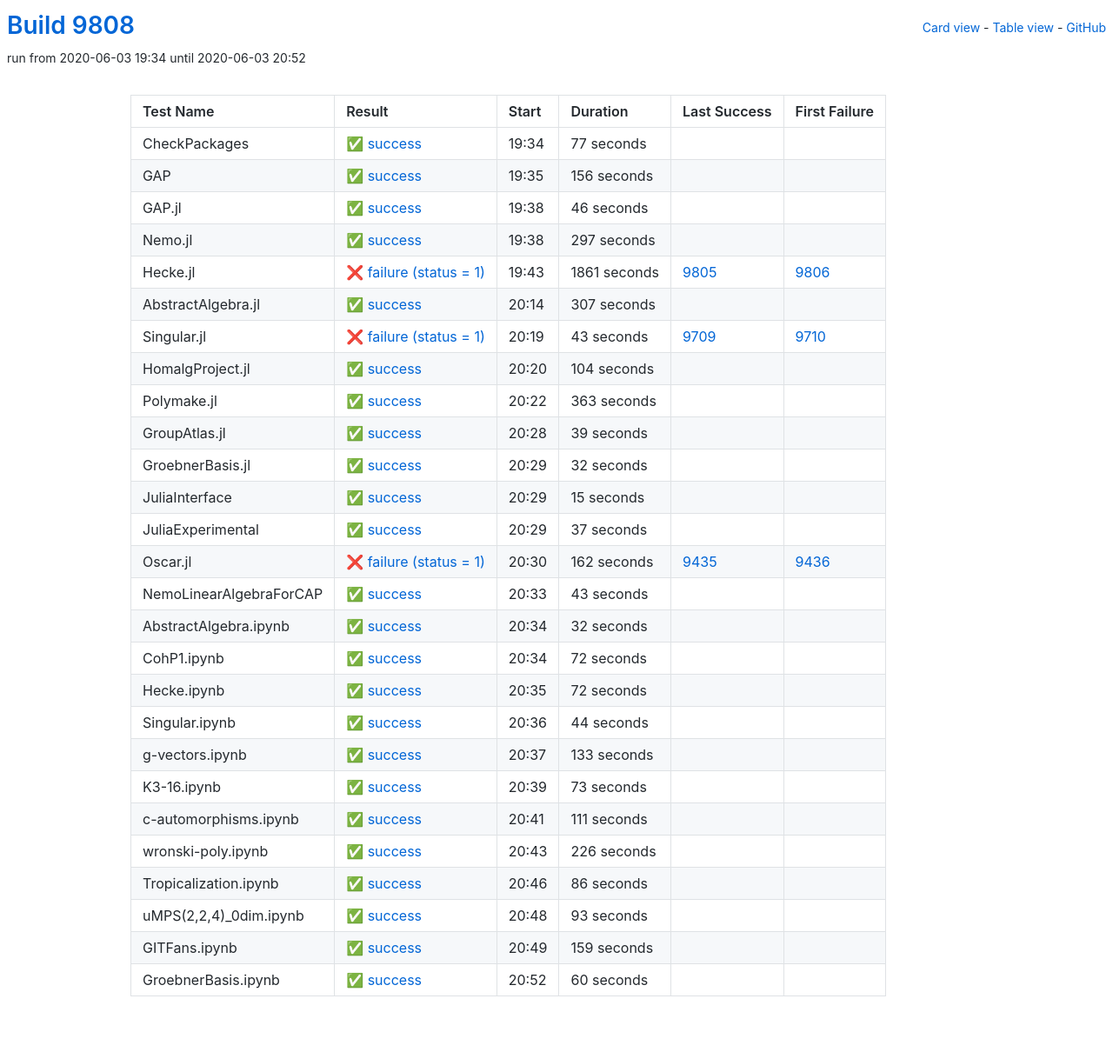
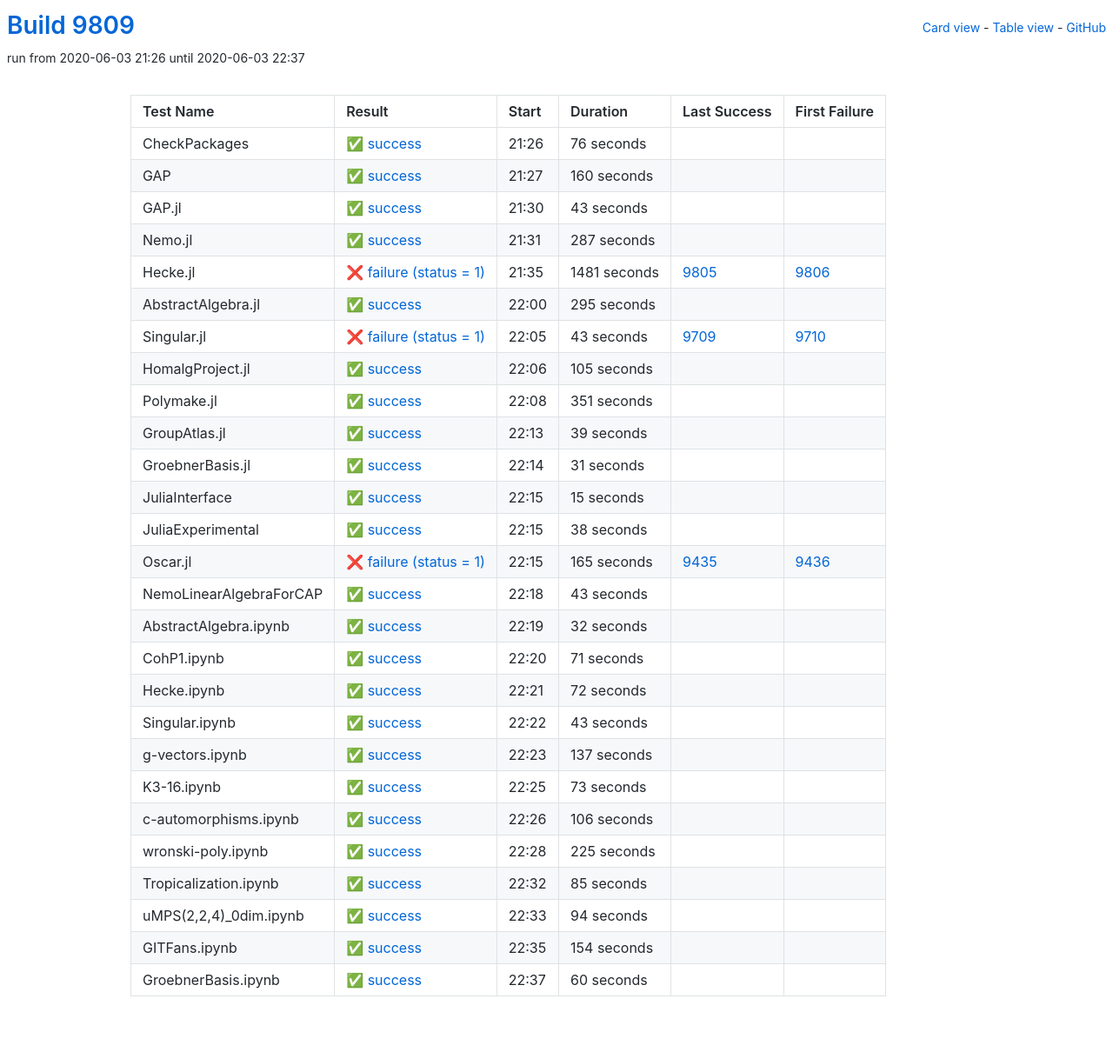
Before and after one commit to oscar-system/oscar-ci-status, a Jekyll site: the page built from table.html, in a window 1280 px wide. Shown: the whole page at 87% size. Built offline with Jekyll 4.4.1, drawn with Linux system fonts in a browser that asks for light colours.

Commit message:
Build 9809

```diff
--- a/_data/ci.yml
+++ b/_data/ci.yml
@@ -1,77 +1,77 @@
-build: 9808
-build_url: https://oscarci.mathematik.uni-kl.de/job/oscar/9808/
+build: 9809
+build_url: https://oscarci.mathematik.uni-kl.de/job/oscar/9809/
 job: oscar
 tests:
-- duration: 77
+- duration: 76
   exitcode: 0
   first_failure: false
   first_failure_url: null
   id: checkpackages
   last_success: false
   last_success_url: null
-  log: https://oscarci.mathematik.uni-kl.de/job/oscar/9808/artifact/logs/build-9808/CheckPackages.log
+  log: https://oscarci.mathematik.uni-kl.de/job/oscar/9809/artifact/logs/build-9809/CheckPackages.log
   name: CheckPackages
-  start: 2020-06-03 19:34
+  start: 2020-06-03 21:26
   status: success
   success: true
-- duration: 156
+- duration: 160
   exitcode: 0
   first_failure: false
   first_failure_url: null
   id: gap
   last_success: false
   last_success_url: null
-  log: https://oscarci.mathematik.uni-kl.de/job/oscar/9808/artifact/logs/build-9808/GAP.log
+  log: https://oscarci.mathematik.uni-kl.de/job/oscar/9809/artifact/logs/build-9809/GAP.log
   name: GAP
-  start: 2020-06-03 19:35
+  start: 2020-06-03 21:27
   status: success
   success: true
-- duration: 46
+- duration: 43
   exitcode: 0
   first_failure: false
   first_failure_url: null
   id: gap-jl
   last_success: false
   last_success_url: null
-  log: https://oscarci.mathematik.uni-kl.de/job/oscar/9808/artifact/logs/build-9808/GAP.jl.log
+  log: https://oscarci.mathematik.uni-kl.de/job/oscar/9809/artifact/logs/build-9809/GAP.jl.log
   name: GAP.jl
-  start: 2020-06-03 19:38
+  start: 2020-06-03 21:30
   status: success
   success: true
-- duration: 297
+- duration: 287
   exitcode: 0
   first_failure: false
   first_failure_url: null
   id: nemo-jl
   last_success: false
   last_success_url: null
-  log: https://oscarci.mathematik.uni-kl.de/job/oscar/9808/artifact/logs/build-9808/Nemo.jl.log
+  log: https://oscarci.mathematik.uni-kl.de/job/oscar/9809/artifact/logs/build-9809/Nemo.jl.log
   name: Nemo.jl
-  start: 2020-06-03 19:38
+  start: 2020-06-03 21:31
   status: success
   success: true
-- duration: 1861
+- duration: 1481
   exitcode: 1
   first_failure: 9806
   first_failure_url: https://oscarci.mathematik.uni-kl.de/job/oscar/9806/
   id: hecke-jl
   last_success: 9805
   last_success_url: https://oscarci.mathematik.uni-kl.de/job/oscar/9805/
-  log: https://oscarci.mathematik.uni-kl.de/job/oscar/9808/artifact/logs/build-9808/Hecke.jl.log
+  log: https://oscarci.mathematik.uni-kl.de/job/oscar/9809/artifact/logs/build-9809/Hecke.jl.log
   name: Hecke.jl
-  start: 2020-06-03 19:43
+  start: 2020-06-03 21:35
   status: failure
   success: false
-- duration: 307
+- duration: 295
   exitcode: 0
   first_failure: false
   first_failure_url: null
   id: abstractalgebra-jl
   last_success: false
   last_success_url: null
-  log: https://oscarci.mathematik.uni-kl.de/job/oscar/9808/artifact/logs/build-9808/AbstractAlgebra.jl.log
+  log: https://oscarci.mathematik.uni-kl.de/job/oscar/9809/artifact/logs/build-9809/AbstractAlgebra.jl.log
   name: AbstractAlgebra.jl
-  start: 2020-06-03 20:14
+  start: 2020-06-03 22:00
   status: success
   success: true
 - duration: 43
@@ -81,33 +81,33 @@ tests:
   id: singular-jl
   last_success: 9709
   last_success_url: https://oscarci.mathematik.uni-kl.de/job/oscar/9709/
-  log: https://oscarci.mathematik.uni-kl.de/job/oscar/9808/artifact/logs/build-9808/Singular.jl.log
+  log: https://oscarci.mathematik.uni-kl.de/job/oscar/9809/artifact/logs/build-9809/Singular.jl.log
   name: Singular.jl
-  start: 2020-06-03 20:19
+  start: 2020-06-03 22:05
   status: failure
   success: false
-- duration: 104
+- duration: 105
   exitcode: 0
   first_failure: false
   first_failure_url: null
   id: homalgproject-jl
   last_success: false
   last_success_url: null
-  log: https://oscarci.mathematik.uni-kl.de/job/oscar/9808/artifact/logs/build-9808/HomalgProject.jl.log
+  log: https://oscarci.mathematik.uni-kl.de/job/oscar/9809/artifact/logs/build-9809/HomalgProject.jl.log
   name: HomalgProject.jl
-  start: 2020-06-03 20:20
+  start: 2020-06-03 22:06
   status: success
   success: true
-- duration: 363
+- duration: 351
   exitcode: 0
   first_failure: false
   first_failure_url: null
   id: polymake-jl
   last_success: false
   last_success_url: null
-  log: https://oscarci.mathematik.uni-kl.de/job/oscar/9808/artifact/logs/build-9808/Polymake.jl.log
+  log: https://oscarci.mathematik.uni-kl.de/job/oscar/9809/artifact/logs/build-9809/Polymake.jl.log
   name: Polymake.jl
-  start: 2020-06-03 20:22
+  start: 2020-06-03 22:08
   status: success
   success: true
 - duration: 39
@@ -117,21 +117,21 @@ tests:
   id: groupatlas-jl
   last_success: false
   last_success_url: null
-  log: https://oscarci.mathematik.uni-kl.de/job/oscar/9808/artifact/logs/build-9808/GroupAtlas.jl.log
+  log: https://oscarci.mathematik.uni-kl.de/job/oscar/9809/artifact/logs/build-9809/GroupAtlas.jl.log
   name: GroupAtlas.jl
-  start: 2020-06-03 20:28
+  start: 2020-06-03 22:13
   status: success
   success: true
-- duration: 32
+- duration: 31
   exitcode: 0
   first_failure: false
   first_failure_url: null
   id: groebnerbasis-jl
   last_success: false
   last_success_url: null
-  log: https://oscarci.mathematik.uni-kl.de/job/oscar/9808/artifact/logs/build-9808/GroebnerBasis.jl.log
+  log: https://oscarci.mathematik.uni-kl.de/job/oscar/9809/artifact/logs/build-9809/GroebnerBasis.jl.log
   name: GroebnerBasis.jl
-  start: 2020-06-03 20:29
+  start: 2020-06-03 22:14
   status: success
   success: true
 - duration: 15
@@ -141,33 +141,33 @@ tests:
   id: juliainterface
   last_success: false
   last_success_url: null
-  log: https://oscarci.mathematik.uni-kl.de/job/oscar/9808/artifact/logs/build-9808/JuliaInterface.log
+  log: https://oscarci.mathematik.uni-kl.de/job/oscar/9809/artifact/logs/build-9809/JuliaInterface.log
   name: JuliaInterface
-  start: 2020-06-03 20:29
+  start: 2020-06-03 22:15
   status: success
   success: true
-- duration: 37
+- duration: 38
   exitcode: 0
   first_failure: false
   first_failure_url: null
   id: juliaexperimental
   last_success: false
   last_success_url: null
-  log: https://oscarci.mathematik.uni-kl.de/job/oscar/9808/artifact/logs/build-9808/JuliaExperimental.log
+  log: https://oscarci.mathematik.uni-kl.de/job/oscar/9809/artifact/logs/build-9809/JuliaExperimental.log
   name: JuliaExperimental
-  start: 2020-06-03 20:29
+  start: 2020-06-03 22:15
   status: success
   success: true
-- duration: 162
+- duration: 165
   exitcode: 1
   first_failure: 9436
   first_failure_url: https://oscarci.mathematik.uni-kl.de/job/oscar/9436/
   id: oscar-jl
   last_success: 9435
   last_success_url: https://oscarci.mathematik.uni-kl.de/job/oscar/9435/
-  log: https://oscarci.mathematik.uni-kl.de/job/oscar/9808/artifact/logs/build-9808/Oscar.jl.log
+  log: https://oscarci.mathematik.uni-kl.de/job/oscar/9809/artifact/logs/build-9809/Oscar.jl.log
   name: Oscar.jl
-  start: 2020-06-03 20:30
+  start: 2020-06-03 22:15
   status: failure
   success: false
 - duration: 43
@@ -177,9 +177,9 @@ tests:
   id: nemolinearalgebraforcap
   last_success: false
   last_success_url: null
-  log: https://oscarci.mathematik.uni-kl.de/job/oscar/9808/artifact/logs/build-9808/NemoLinearAlgebraForCAP.log
+  log: https://oscarci.mathematik.uni-kl.de/job/oscar/9809/artifact/logs/build-9809/NemoLinearAlgebraForCAP.log
   name: NemoLinearAlgebraForCAP
-  start: 2020-06-03 20:33
+  start: 2020-06-03 22:18
   status: success
   success: true
 - duration: 32
@@ -189,21 +189,21 @@ tests:
   id: abstractalgebra-ipynb
   last_success: false
   last_success_url: null
-  log: https://oscarci.mathematik.uni-kl.de/job/oscar/9808/artifact/logs/build-9808/AbstractAlgebra.ipynb.log
+  log: https://oscarci.mathematik.uni-kl.de/job/oscar/9809/artifact/logs/build-9809/AbstractAlgebra.ipynb.log
   name: AbstractAlgebra.ipynb
-  start: 2020-06-03 20:34
+  start: 2020-06-03 22:19
   status: success
   success: true
-- duration: 72
+- duration: 71
   exitcode: 0
   first_failure: false
   first_failure_url: null
   id: cohp1-ipynb
   last_success: false
   last_success_url: null
-  log: https://oscarci.mathematik.uni-kl.de/job/oscar/9808/artifact/logs/build-9808/CohP1.ipynb.log
+  log: https://oscarci.mathematik.uni-kl.de/job/oscar/9809/artifact/logs/build-9809/CohP1.ipynb.log
   name: CohP1.ipynb
-  start: 2020-06-03 20:34
+  start: 2020-06-03 22:20
   status: success
   success: true
 - duration: 72
@@ -213,33 +213,33 @@ tests:
   id: hecke-ipynb
   last_success: false
   last_success_url: null
-  log: https://oscarci.mathematik.uni-kl.de/job/oscar/9808/artifact/logs/build-9808/Hecke.ipynb.log
+  log: https://oscarci.mathematik.uni-kl.de/job/oscar/9809/artifact/logs/build-9809/Hecke.ipynb.log
   name: Hecke.ipynb
-  start: 2020-06-03 20:35
+  start: 2020-06-03 22:21
   status: success
   success: true
-- duration: 44
+- duration: 43
   exitcode: 0
   first_failure: false
   first_failure_url: null
   id: singular-ipynb
   last_success: false
   last_success_url: null
-  log: https://oscarci.mathematik.uni-kl.de/job/oscar/9808/artifact/logs/build-9808/Singular.ipynb.log
+  log: https://oscarci.mathematik.uni-kl.de/job/oscar/9809/artifact/logs/build-9809/Singular.ipynb.log
   name: Singular.ipynb
-  start: 2020-06-03 20:36
+  start: 2020-06-03 22:22
   status: success
   success: true
-- duration: 133
+- duration: 137
   exitcode: 0
   first_failure: false
   first_failure_url: null
   id: g-vectors-ipynb
   last_success: false
   last_success_url: null
-  log: https://oscarci.mathematik.uni-kl.de/job/oscar/9808/artifact/logs/build-9808/g-vectors.ipynb.log
+  log: https://oscarci.mathematik.uni-kl.de/job/oscar/9809/artifact/logs/build-9809/g-vectors.ipynb.log
   name: g-vectors.ipynb
-  start: 2020-06-03 20:37
+  start: 2020-06-03 22:23
   status: success
   success: true
 - duration: 73
@@ -249,69 +249,69 @@ tests:
   id: k3-16-ipynb
   last_success: false
   last_success_url: null
-  log: https://oscarci.mathematik.uni-kl.de/job/oscar/9808/artifact/logs/build-9808/K3-16.ipynb.log
+  log: https://oscarci.mathematik.uni-kl.de/job/oscar/9809/artifact/logs/build-9809/K3-16.ipynb.log
   name: K3-16.ipynb
-  start: 2020-06-03 20:39
+  start: 2020-06-03 22:25
   status: success
   success: true
-- duration: 111
+- duration: 106
   exitcode: 0
   first_failure: false
   first_failure_url: null
   id: c-automorphisms-ipynb
   last_success: false
   last_success_url: null
-  log: https://oscarci.mathematik.uni-kl.de/job/oscar/9808/artifact/logs/build-9808/c-automorphisms.ipynb.log
+  log: https://oscarci.mathematik.uni-kl.de/job/oscar/9809/artifact/logs/build-9809/c-automorphisms.ipynb.log
   name: c-automorphisms.ipynb
-  start: 2020-06-03 20:41
+  start: 2020-06-03 22:26
   status: success
   success: true
-- duration: 226
+- duration: 225
   exitcode: 0
   first_failure: false
   first_failure_url: null
   id: wronski-poly-ipynb
   last_success: false
   last_success_url: null
-  log: https://oscarci.mathematik.uni-kl.de/job/oscar/9808/artifact/logs/build-9808/wronski-poly.ipynb.log
+  log: https://oscarci.mathematik.uni-kl.de/job/oscar/9809/artifact/logs/build-9809/wronski-poly.ipynb.log
   name: wronski-poly.ipynb
-  start: 2020-06-03 20:43
+  start: 2020-06-03 22:28
   status: success
   success: true
-- duration: 86
+- duration: 85
   exitcode: 0
   first_failure: false
   first_failure_url: null
   id: tropicalization-ipynb
   last_success: false
   last_success_url: null
-  log: https://oscarci.mathematik.uni-kl.de/job/oscar/9808/artifact/logs/build-9808/Tropicalization.ipynb.log
+  log: https://oscarci.mathematik.uni-kl.de/job/oscar/9809/artifact/logs/build-9809/Tropicalization.ipynb.log
   name: Tropicalization.ipynb
-  start: 2020-06-03 20:46
+  start: 2020-06-03 22:32
   status: success
   success: true
-- duration: 93
+- duration: 94
   exitcode: 0
   first_failure: false
   first_failure_url: null
   id: umps-2-2-4-0dim-ipynb
   last_success: false
   last_success_url: null
-  log: https://oscarci.mathematik.uni-kl.de/job/oscar/9808/artifact/logs/build-9808/uMPS-2-2-4-_0dim.ipynb.log
+  log: https://oscarci.mathematik.uni-kl.de/job/oscar/9809/artifact/logs/build-9809/uMPS-2-2-4-_0dim.ipynb.log
   name: uMPS(2,2,4)_0dim.ipynb
-  start: 2020-06-03 20:48
+  start: 2020-06-03 22:33
   status: success
   success: true
-- duration: 159
+- duration: 154
   exitcode: 0
   first_failure: false
   first_failure_url: null
   id: gitfans-ipynb
   last_success: false
   last_success_url: null
-  log: https://oscarci.mathematik.uni-kl.de/job/oscar/9808/artifact/logs/build-9808/GITFans.ipynb.log
+  log: https://oscarci.mathematik.uni-kl.de/job/oscar/9809/artifact/logs/build-9809/GITFans.ipynb.log
   name: GITFans.ipynb
-  start: 2020-06-03 20:49
+  start: 2020-06-03 22:35
   status: success
   success: true
 - duration: 60
@@ -321,8 +321,8 @@ tests:
   id: groebnerbasis-ipynb
   last_success: false
   last_success_url: null
-  log: https://oscarci.mathematik.uni-kl.de/job/oscar/9808/artifact/logs/build-9808/GroebnerBasis.ipynb.log
+  log: https://oscarci.mathematik.uni-kl.de/job/oscar/9809/artifact/logs/build-9809/GroebnerBasis.ipynb.log
   name: GroebnerBasis.ipynb
-  start: 2020-06-03 20:52
+  start: 2020-06-03 22:37
   status: success
   success: true
```
Also changed, not shown: README.md.
